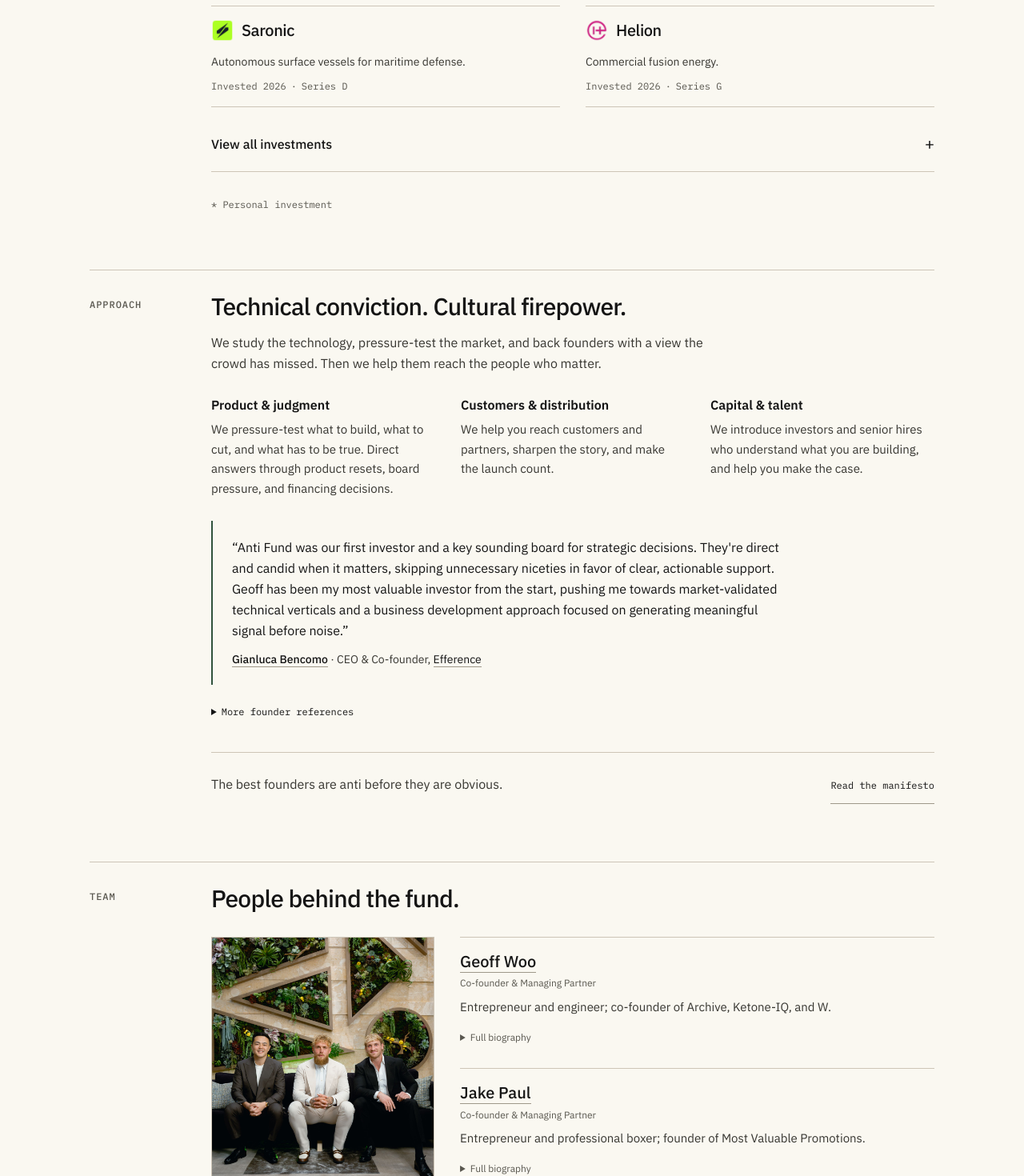
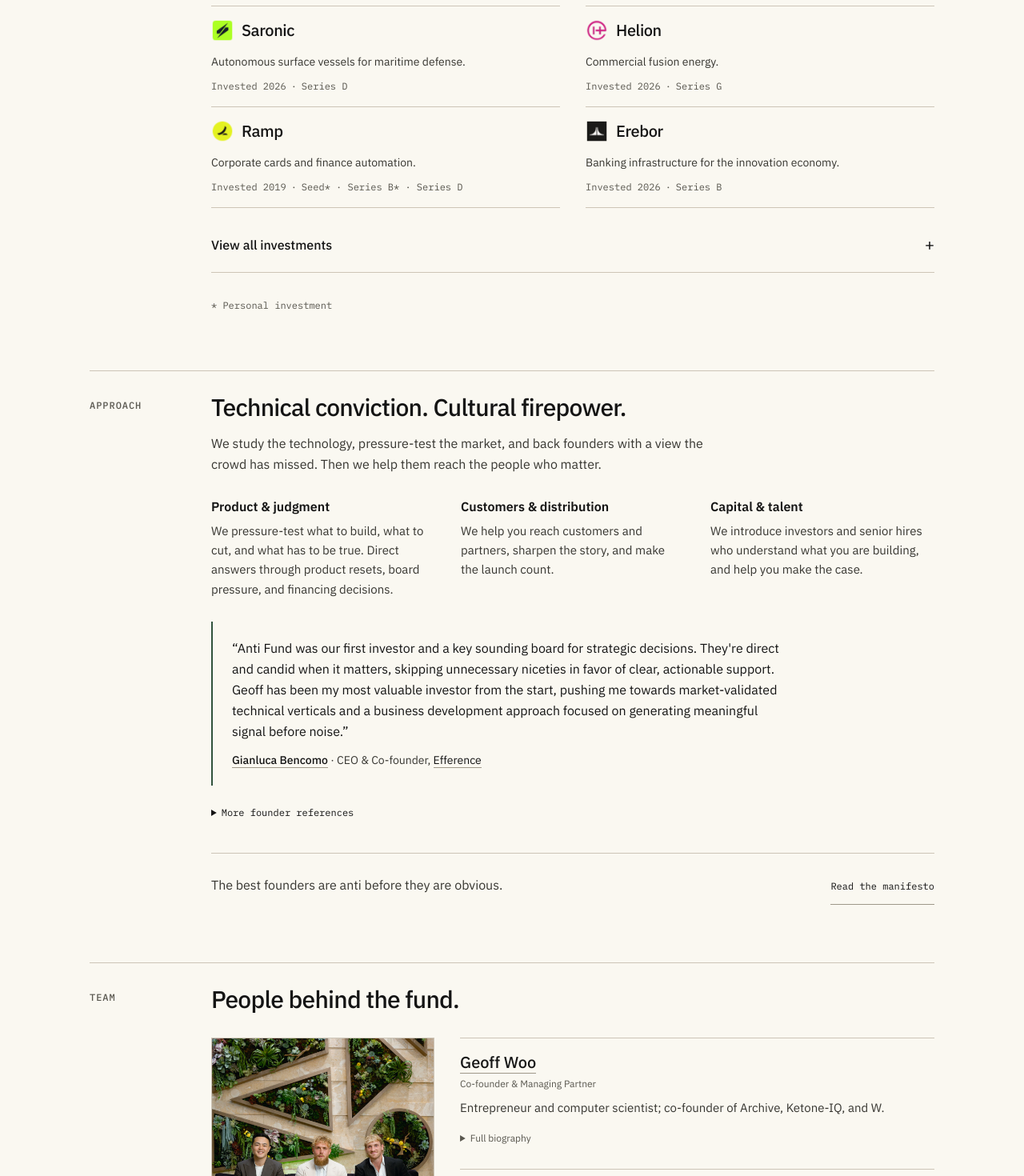
Before and after one commit to geoffreywoo/anti-fund, a Next.js app: page / in a window 1280 px wide. Shown: the part 1060-2530 px from the top of the page at 80% size. Built offline with nearby package versions, Linux system fonts and the light colour scheme.

Commit message:
Update Geoff biography and feature Ramp and Erebor (#18)

```diff
--- a/components/Portfolio.tsx
+++ b/components/Portfolio.tsx
@@ -643,6 +643,8 @@ const featuredCompanyNames = [
   "General Matter",
   "Saronic",
   "Helion",
+  "Ramp",
+  "Erebor",
 ];
 const featuredCompanySet = new Set(featuredCompanyNames);
 const featuredCompanies = featuredCompanyNames
--- a/components/Team.tsx
+++ b/components/Team.tsx
@@ -32,11 +32,11 @@ const team: TeamMember[] = [
   {
     name: "Geoff Woo",
     title: "Co-founder & Managing Partner",
-    summary: "Entrepreneur and engineer; co-founder of Archive, Ketone-IQ, and W.",
+    summary: "Entrepreneur and computer scientist; co-founder of Archive, Ketone-IQ, and W.",
     profileUrl: "https://geoffreywoo.com",
     bio: (
       <>
-        Geoff Woo is an entrepreneur and engineer. He co-founded{" "}
+        Geoff Woo is an entrepreneur and computer scientist. He co-founded{" "}
         <ExternalLink href="https://archive.com">Archive</ExternalLink>,{" "}
         <ExternalLink href="https://ketone.com">Ketone-IQ</ExternalLink>, and{" "}
         <ExternalLink href="https://getw.com">W</ExternalLink>. His first
```
Also changed, not shown: 2 other files (tests, documents, lock files or other folders).
